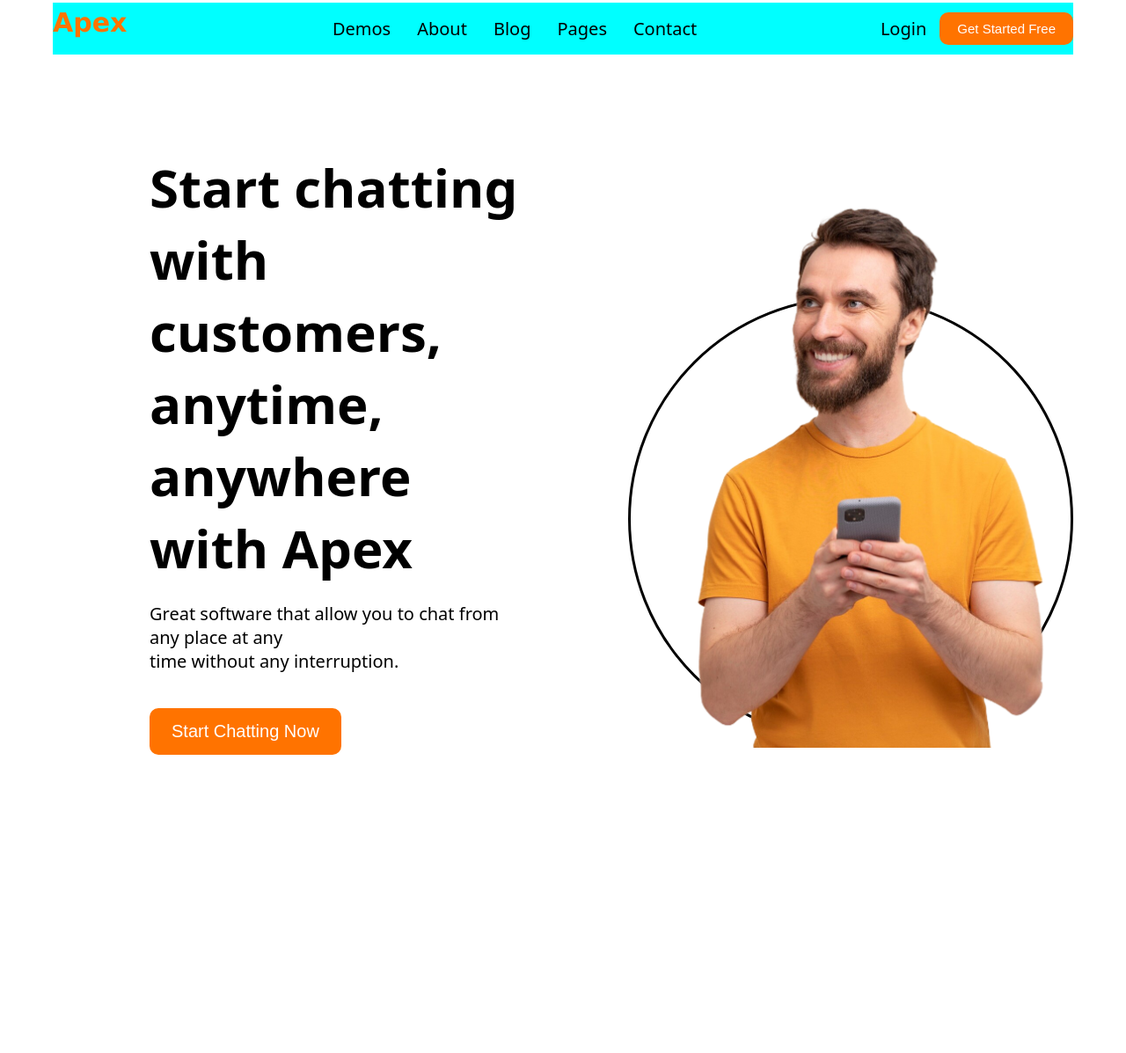
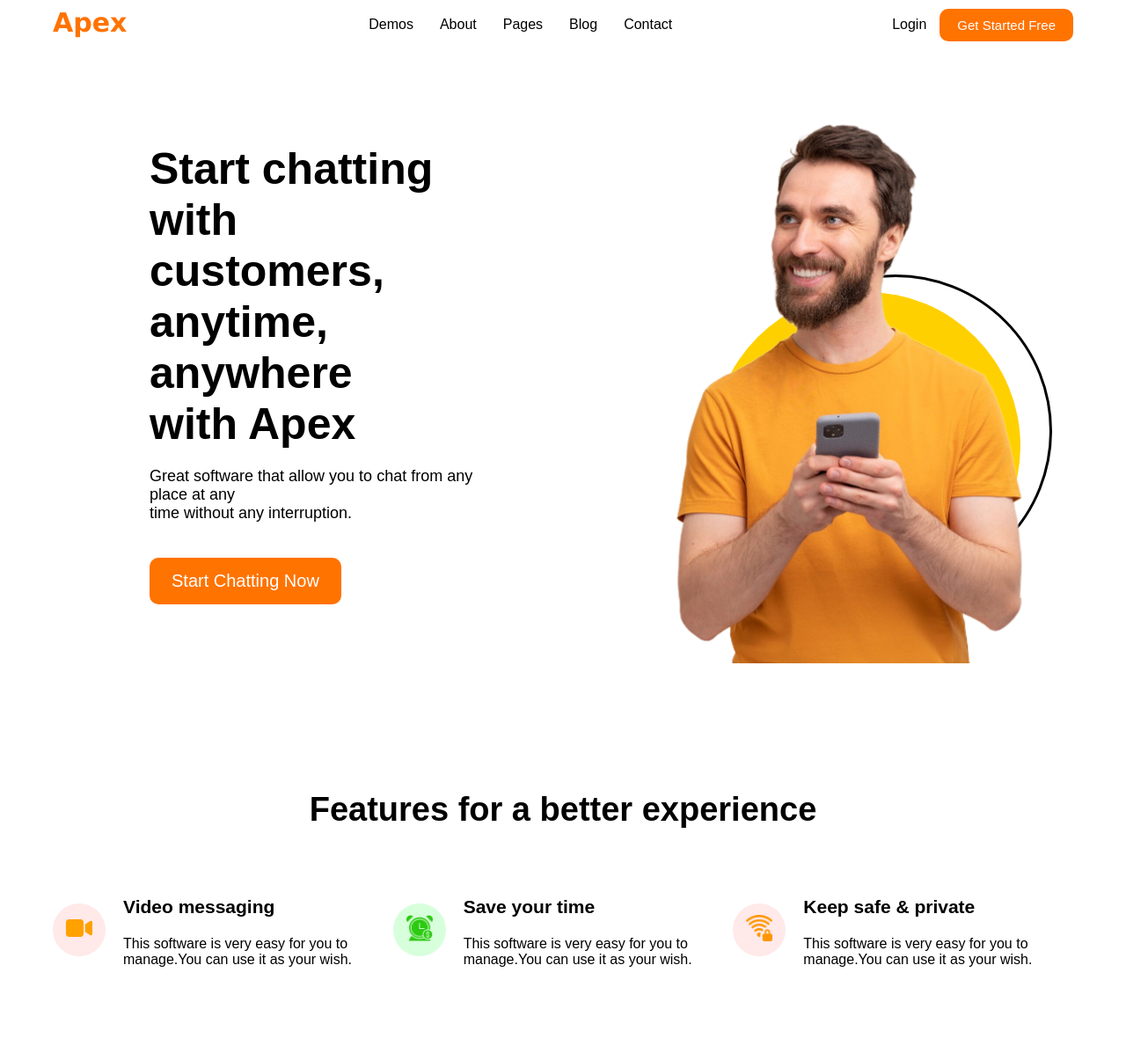
Before and after one commit to Jay-panchal-25/FirstWEB, a plain HTML site: page index.html in a window 1280 px wide. Shown: the part 17-1214 px from the top of the page at 88% size. Before the commit the page ends 985 px from the top, so only its background shows below. Drawn offline with Linux system fonts and the light colour scheme.

Commit message:
pages done

```diff
--- a/assets/CSS/style.css
+++ b/assets/CSS/style.css
@@ -1,8 +1,7 @@
 body {
   margin: 0px;
   padding: 0px;
-  font-family: system-ui, -apple-system, BlinkMacSystemFont, "Segoe UI", Roboto,
-    Oxygen, Ubuntu, Cantarell, "Open Sans", "Helvetica Neue", sans-serif;
+  font-family: "DM Sans", sans-serif;
 }
 
 .container {
@@ -12,9 +11,7 @@ body {
 .navbar {
   display: flex;
   justify-content: space-between;
-  background-color: aqua;
 }
-
 .leftNav {
   font-size: 30px;
   font-family: Verdana, Geneva, Tahoma, sans-serif;
@@ -30,7 +27,7 @@ body {
 .middleNav ul li {
   display: inline-block;
   margin: 0px 15px;
-  font-size: 20px;
+  font-size: 16px;
   cursor: pointer;
 }
 
@@ -54,7 +51,7 @@ body {
 .rightNav li {
   display: inline-block;
   margin: 0px 15px;
-  font-size: 20px;
+  font-size: 16px;
   cursor: pointer;
 }
 
@@ -95,13 +92,13 @@ body {
   margin: 90px;
 }
 .leftHome h2 {
-  font-size: 60px;
+  font-size: 50px;
   font-weight: bolder;
   padding: 0px;
   margin: 20px;
 }
 .leftHome p {
-  font-size: 20px;
+  font-size: 18px;
   margin: 20px;
 }
 .leftHome input {
@@ -118,15 +115,83 @@ body {
   background-color: rgb(255, 208, 0);
   color: black;
 }
-.rightHome img {
+img {
   width: 530px;
   align-items: center;
+  position: relative;
+}
+.backCircle {
+  width: 350px;
+  height: 350px;
+  border-radius: 50%;
   position: absolute;
+  margin-top: 70px;
+  background-color: rgb(255, 208, 0);
 }
-.rightCirle {
-  width: 500px;
-  height: 500px;
+
+.BoldBackCircle {
+  width: 350px;
+  height: 350px;
   border: black solid;
   border-radius: 50%;
-  margin-top: 150px;
+  margin-left: 30px;
+  margin-top: 50px;
 }
+
+.Circle {
+  position: absolute;
+  margin-top: 170px;
+  margin-left: 120px;
+}
+
+/*--------About-----------------------------------------------------------------*/
+
+.aboutHeading {
+  text-align: center;
+  font-size: 38px;
+  font-weight: bolder;
+}
+.about {
+  height: 400px;
+  align-content: center;
+}
+
+.wrapper {
+  display: flex;
+  justify-content: space-around;
+}
+
+.box {
+  height: 153px;
+  width: 416px;
+  display: flex;
+  align-items: center;
+  justify-content: space-between;
+}
+
+.wrapper img {
+  height: 30px;
+  width: 30px;
+}
+
+.boxCircle {
+  background-color: rgb(255, 233, 233);
+  border-radius: 50%;
+  width: 60px;
+  height: 60px;
+  align-content: center;
+  text-align: center;
+}
+
+.leftPart {
+  margin-right: 20px;
+}
+
+.rightPart p {
+  font-size: 16px;
+}
+
+.rightPart h3 {
+  font-size: 21px;
+  font-weight: bold;
+}
--- a/index.html
+++ b/index.html
@@ -11,13 +11,12 @@
       <!--navbar------------------------------------------------------------>
       <nav class="navbar">
         <div class="leftNav">Apex</div>
-
         <div class="middleNav">
           <ul>
             <li><a href="">Demos</a></li>
             <li><a href="">About</a></li>
+            <li><a href="">Pages</a></li>
             <li><a href="">Blog</a></li>
-            <li><a href="">Pages</a></li>
             <li><a href="">Contact</a></li>
           </ul>
         </div>
@@ -40,11 +39,68 @@
           </p>
           <input type="button" value="Start Chatting Now" />
         </div>
+
         <div class="rightHome">
+          <div class="Circle">
+            <div class="backCircle"></div>
+            <div class="BoldBackCircle"></div>
+          </div>
           <img src="assets/images/homePage.png" alt="" />
-          <div class="rightCirle"></div>
         </div>
       </div>
+      <!--About------------------------------------------------------------>
+      <div class="about">
+        <p class="aboutHeading">Features for a better experience</p>
+        <div class="wrapper">
+          <div class="box" id="video">
+            <div class="leftPart">
+              <div class="boxCircle">
+                <img src="assets/images/video-solid.svg" alt="" />
+              </div>
+            </div>
+            <div class="rightPart">
+              <h3>Video messaging</h3>
+              <p>
+                This software is very easy for you to manage.You can use it as
+                your wish.
+              </p>
+            </div>
+          </div>
+          <div class="box" id="time">
+            <div class="leftPart">
+              <div
+                class="boxCircle"
+                style="background-color: rgb(215, 255, 219)"
+              >
+                <img src="assets/images/alarm-clock.png" alt="" />
+              </div>
+            </div>
+            <div class="rightPart">
+              <h3>Save your time</h3>
+              <p>
+                This software is very easy for you to manage.You can use it as
+                your wish.
+              </p>
+            </div>
+          </div>
+          <div class="box" id="private">
+            <div class="leftPart">
+              <div class="boxCircle">
+                <img src="assets/images/wifi.png" alt="" />
+              </div>
+            </div>
+            <div class="rightPart">
+              <h3>Keep safe & private</h3>
+              <p>
+                This software is very easy for you to manage.You can use it as
+                your wish.
+              </p>
+            </div>
+          </div>
+        </div>
+      </div>
+
+      <!--Pages------------------------------------------------------------>
     </div>
   </body>
 </html>
```
Also changed, not shown: assets/images/alarm-clock.png (added), assets/images/facebook-f-brands-solid.svg (added), assets/images/github-brands-solid.svg (added), assets/images/instagram-brands-solid.svg (added), assets/images/twitter-brands-solid.svg (added), assets/images/video-solid.svg (added), assets/images/wifi.png (added).
